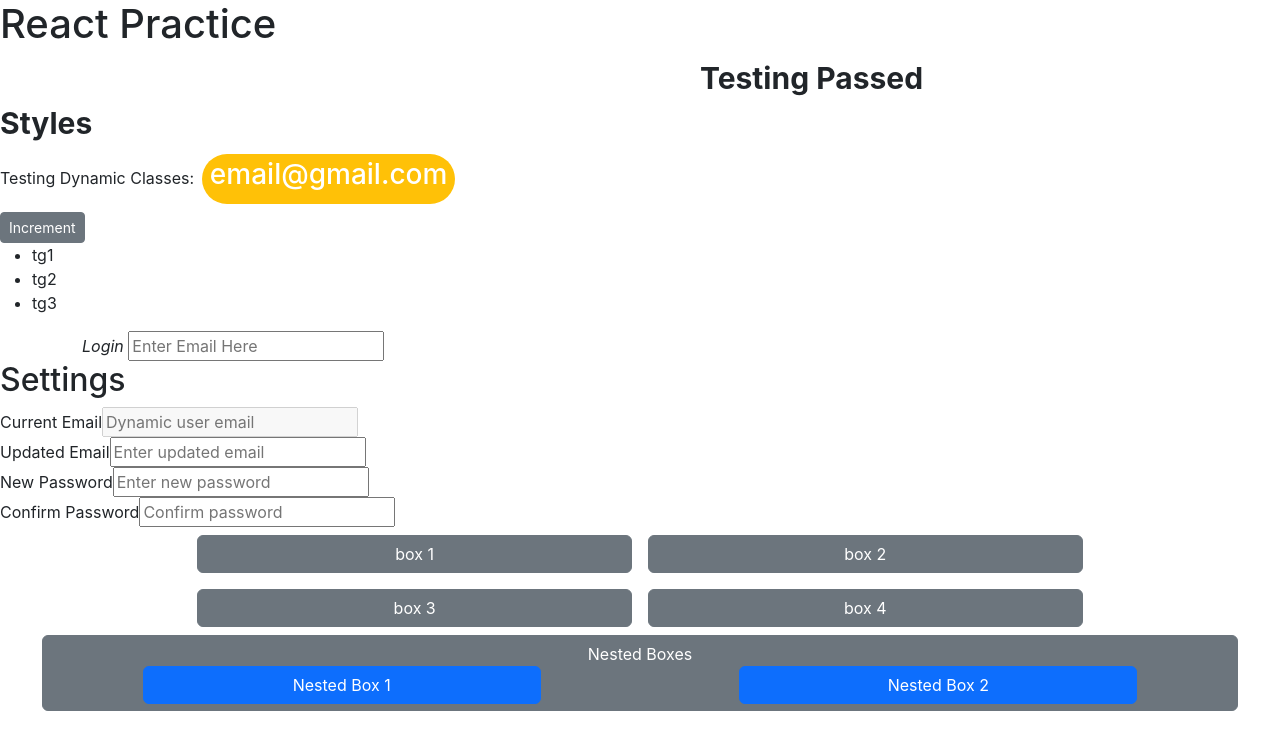
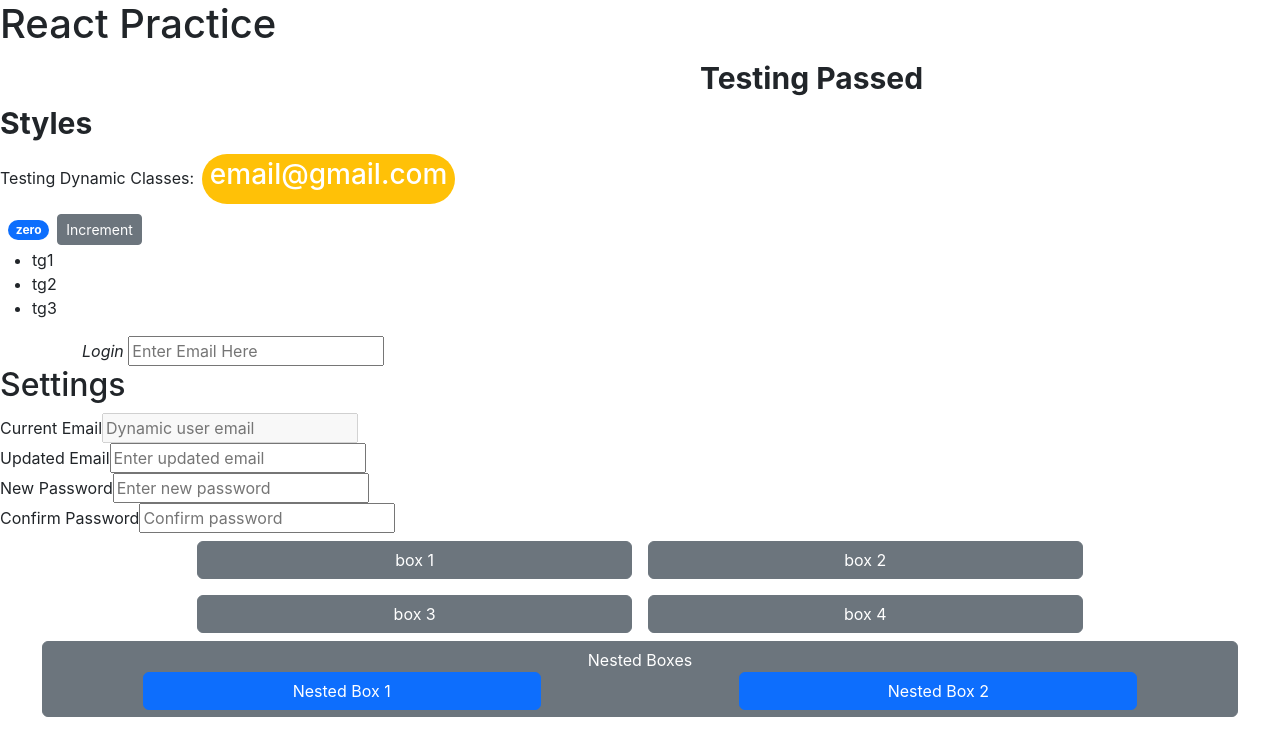
Before and after one commit to DanielOmarZavala/react-exercises, a React (Create React App) app in the folder first-app/: page / in a window 1280 px wide. Shown: the top 756 px of the page. Built offline with nearby package versions, Linux system fonts and the light colour scheme.

Commit message:
Added count incrementing and updates state

```diff
--- a/first-app/src/components/counter.jsx
+++ b/first-app/src/components/counter.jsx
@@ -35,6 +35,7 @@ export default class Counter extends Component {
                 </div>
 
                 <div>
+                    <span className="badge m-2 rounded-pill bg-primary">{this.formatCount()}</span>
                     <button onClick={this.handleIncrement} className="btn btn-secondary btn-sm">Increment</button>
                 </div>
 
@@ -86,6 +87,11 @@ export default class Counter extends Component {
         return email === "email@gmail.com" ? <h3>{email}</h3> : email;
     }
 
+    formatCount() {
+        const {count} = this.state;
+        return count === 0 ? "zero" : count;
+    }
+
     getBadgeClasses() {
         let classes = "badge m-2 rounded-pill bg-";
         classes += this.state.email === "email@gmail.com" ? "warning" : "secondary";
@@ -106,6 +112,8 @@ export default class Counter extends Component {
     }
 
     handleIncrement = () => {
-        console.log('Increment Clicked', this);
+        // console.log('Increment Clicked', this);
+
+        this.setState({count: this.state.count +1})
     }
 }
```
